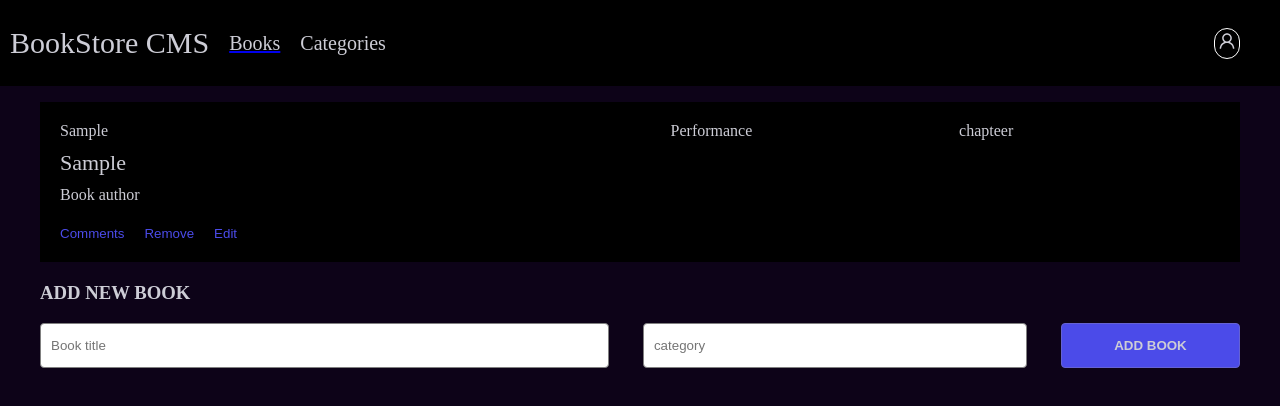
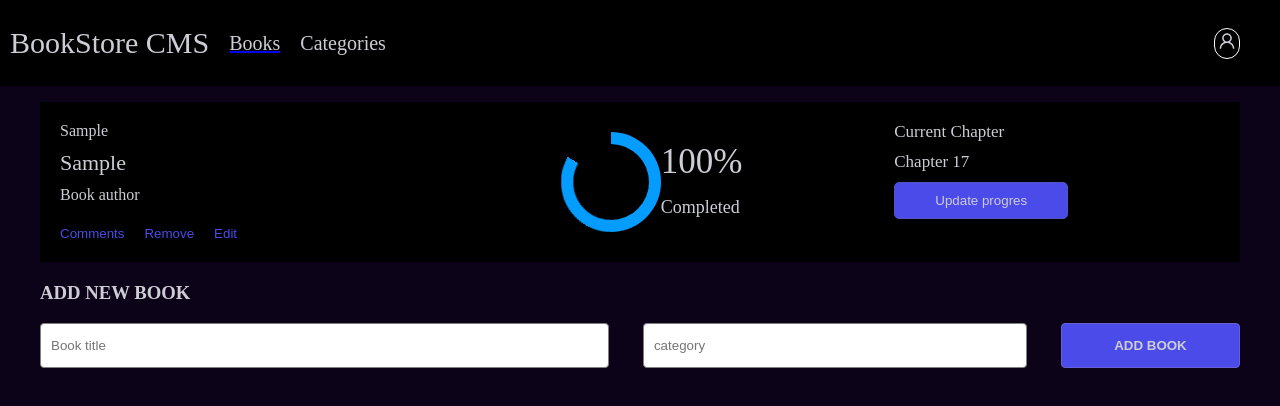
Before and after one commit to Mhdez221993/bookstore, a React (Create React App) app: page / in a window 1280 px wide. Both pictures are taken after typing "Sample", "Sample" into the empty fields and a click on the button "ADD BOOK". Shown: the top 406 px of the page. Built offline with nearby package versions, Linux system fonts and the light colour scheme; no server answers.

Commit message:
Style chapter section

```diff
--- a/src/calculator.css
+++ b/src/calculator.css
@@ -93,6 +93,7 @@ li.nav-links:last-child {
   border-radius: 4px;
   color: inherit;
   font-weight: bolder;
+  cursor: pointer;
 }
 
 /* end input book section */
@@ -115,6 +116,8 @@ li.nav-links:last-child {
 
 .book-progress {
   flex: 1 1 auto;
+  display: flex;
+  align-items: center;
 }
 
 .book-chapteer {
@@ -139,7 +142,196 @@ li.nav-links:last-child {
   padding: 0;
   background-color: rgb(0, 0, 0);
   border: none;
-  color: rgb(75, 75, 233);;
+  color: rgb(75, 75, 233);
+  cursor: pointer;
 }
 
 /* end book section */
+
+/* start progress section */
+.padding {
+  padding: 10rem !important
+}
+
+.progress {
+  width: 100px;
+  height: 100px;
+  line-height: 150px;
+  background: none;
+  margin: 0 auto;
+  box-shadow: none;
+  position: relative
+}
+
+.progress>span {
+  width: 50%;
+  height: 100%;
+  overflow: hidden;
+  position: absolute;
+  top: 0;
+  z-index: 1
+}
+
+.progress .progress-left {
+  left: 0
+}
+
+.progress .progress-bar {
+  width: 100%;
+  height: 100%;
+  background: none;
+  border-width: 12px;
+  border-style: solid;
+  position: absolute;
+  top: 0
+}
+
+.progress .progress-left .progress-bar {
+  left: 100%;
+  border-top-right-radius: 80px;
+  border-bottom-right-radius: 80px;
+  border-left: 0;
+  -webkit-transform-origin: center left;
+  transform-origin: center left
+}
+
+.progress .progress-right {
+  right: 0
+}
+
+.progress .progress-right .progress-bar {
+  left: -100%;
+  border-top-left-radius: 80px;
+  border-bottom-left-radius: 80px;
+  border-right: 0;
+  -webkit-transform-origin: center right;
+  transform-origin: center right;
+  animation: loading-1 1.8s linear forwards
+}
+
+.progress .progress-value {
+  width: 90%;
+  height: 90%;
+  border-radius: 50%;
+  background: #44484b;
+  font-size: 24px;
+  color: #fff;
+  line-height: 135px;
+  text-align: center;
+  position: absolute;
+  top: 5%;
+  left: 5%
+}
+
+.progress.blue .progress-bar {
+  border-color: #049dff
+}
+
+.progress.blue .progress-left .progress-bar {
+  animation: loading-2 1.5s linear forwards 1.8s
+}
+
+.progress-left .progress-bar {
+  animation: loading-3 1s linear forwards 1.8s
+}
+
+.progress-left .progress-bar {
+  animation: loading-4 0.4s linear forwards 1.8s
+}
+
+.progress-left .progress-bar {
+  animation: loading-5 1.2s linear forwards 1.8s
+}
+
+@keyframes loading-1 {
+  0% {
+      -webkit-transform: rotate(0deg);
+      transform: rotate(0deg)
+  }
+
+  100% {
+      -webkit-transform: rotate(180deg);
+      transform: rotate(180deg)
+  }
+}
+
+@keyframes loading-2 {
+  0% {
+      -webkit-transform: rotate(0deg);
+      transform: rotate(0deg)
+  }
+
+  100% {
+      -webkit-transform: rotate(180deg);
+      transform: rotate(180deg)
+  }
+}
+
+@keyframes loading-3 {
+  0% {
+      -webkit-transform: rotate(0deg);
+      transform: rotate(0deg)
+  }
+
+  100% {
+      -webkit-transform: rotate(90deg);
+      transform: rotate(90deg)
+  }
+}
+
+@keyframes loading-4 {
+  0% {
+      -webkit-transform: rotate(0deg);
+      transform: rotate(0deg)
+  }
+
+  100% {
+      -webkit-transform: rotate(180deg);
+      transform: rotate(180deg)
+  }
+}
+
+@media only screen and (max-width: 990px) {
+  .progress {
+      margin-bottom: 20px
+  }
+}
+
+.percentage {
+  font-size: 35px;
+}
+
+.progress-container {
+  display: flex;
+  align-items: center;
+}
+
+.completed {
+  font-size: 18px;
+  margin: 0;
+  padding: 0;
+}
+
+/* end progress section */
+
+/* start chapteer section */
+
+.book-chapteer {
+  display: flex;
+  flex-direction: column;
+}
+
+.chapter-items {
+  margin-bottom: 10px;
+  font-size: 17px;
+}
+
+.update-progress {
+  padding: 10px 40px;
+  background-color: rgb(75, 75, 233);
+  border: 1px solid rgb(84, 84, 196);
+  border-radius: 5px;
+  color: inherit;
+  cursor: pointer;
+}
+/* end chapteer section */
--- a/src/components/DisplayBooks.js
+++ b/src/components/DisplayBooks.js
@@ -1,6 +1,7 @@
 import React, { useEffect } from 'react';
 import { useSelector, useDispatch } from 'react-redux';
 import { postBooks, getBooks } from '../redux/books/books';
+import ProgresCircle from './ProgresCircle';
 
 function DisplayBooks() {
   const dispatch = useDispatch();
@@ -28,8 +29,14 @@ function DisplayBooks() {
                 <button className="crud" type="button">Edit</button>
               </div>
             </div>
-            <div className="book-progress">Performance</div>
-            <div className="book-chapteer">chapteer</div>
+            <div className="book-progress">
+              <ProgresCircle />
+            </div>
+            <div className="book-chapteer">
+              <span className="chapter-items">Current Chapter</span>
+              <span className="chapter-items">Chapter 17</span>
+              <div className="chapter-items"><button className="update-progress" type="button">Update progres</button></div>
+            </div>
           </li>
         ))}
       </ul>
```
